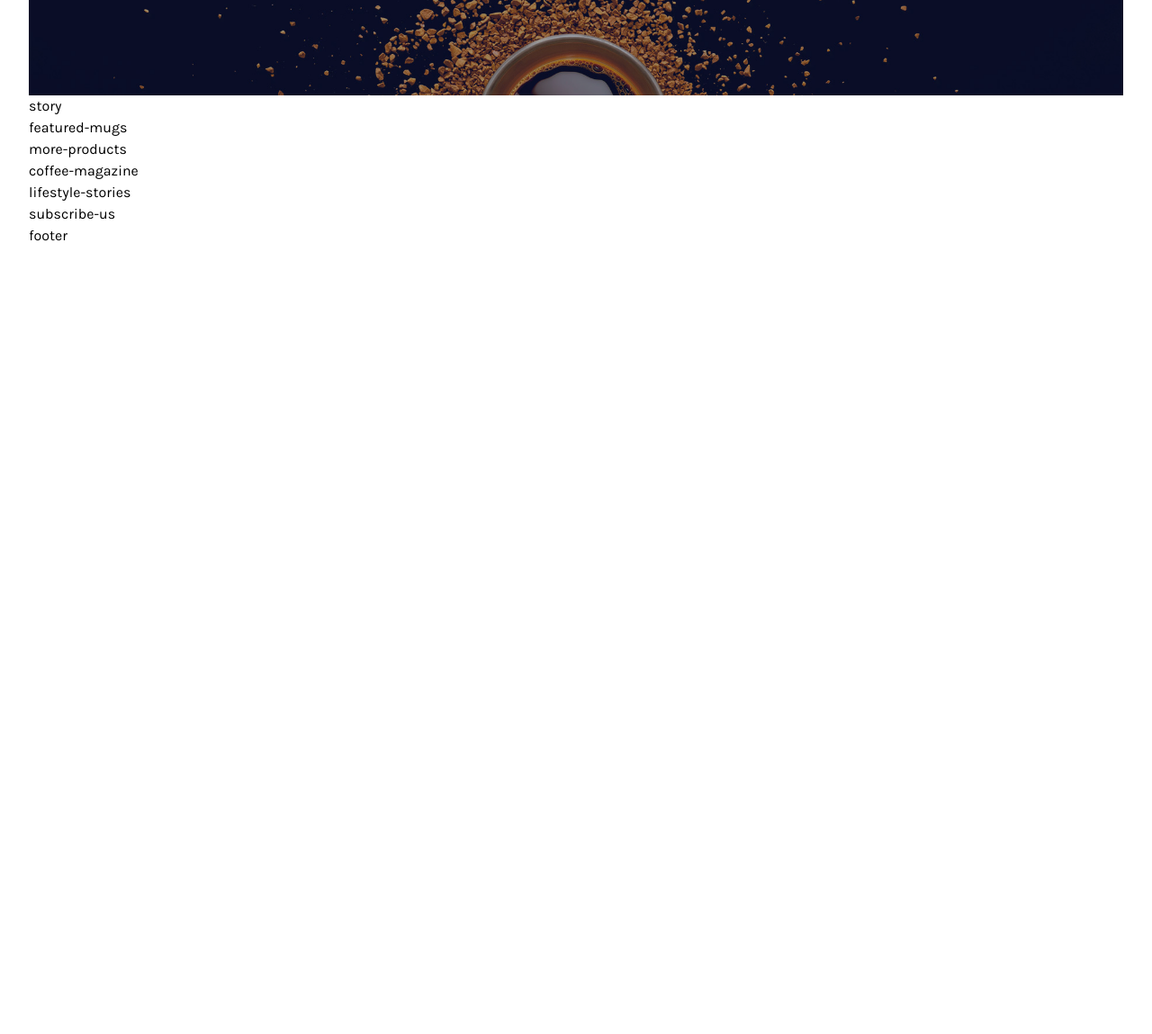
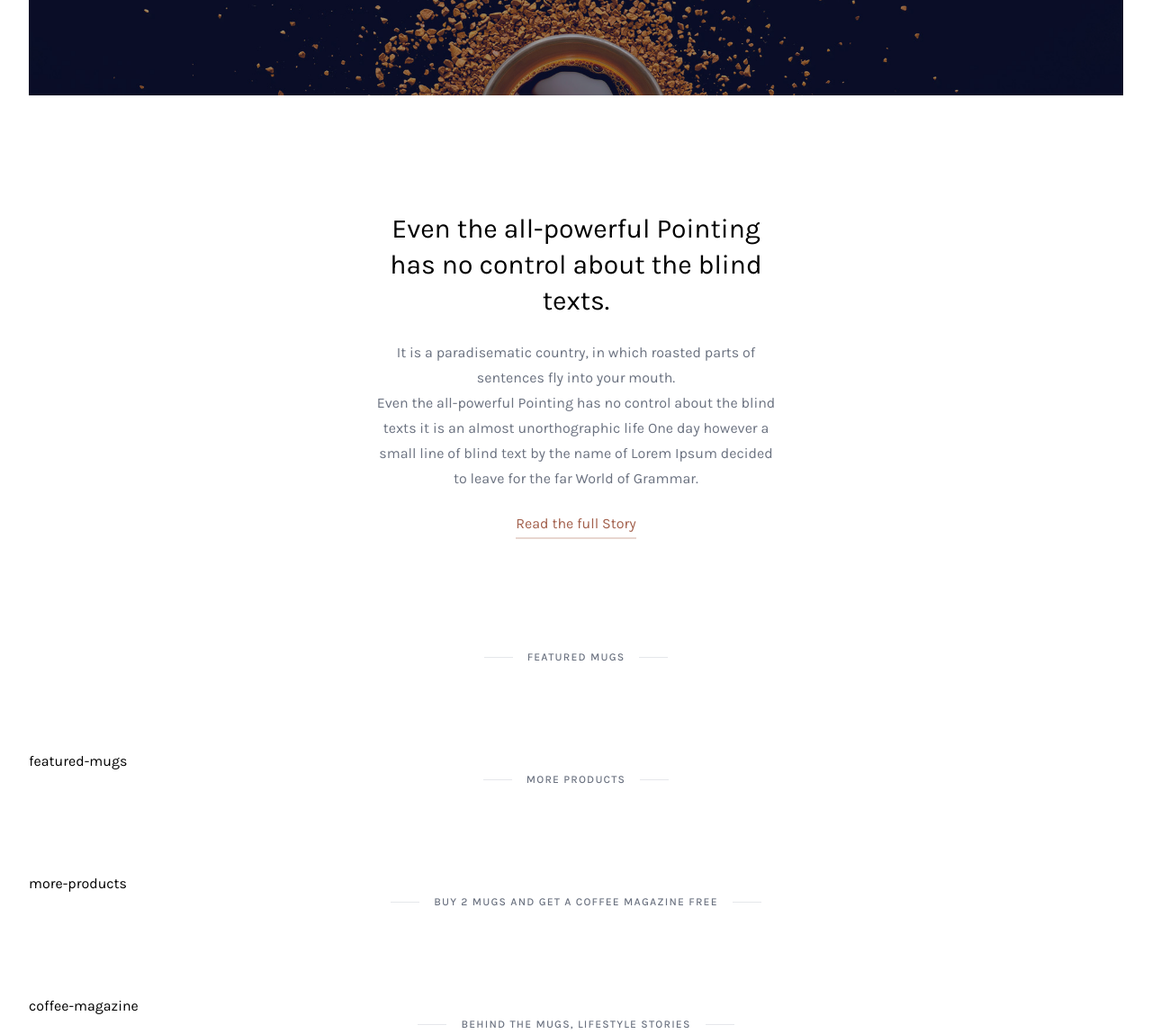
Before and after one commit to dangkhoa1195/tailwindcss-coffee-style, a website: page public/index.html in a window 1280 px wide. Shown: the part 500-1649 px from the top of the page at 90% size. Before the commit the page ends 800 px from the top, so only its background shows below. Drawn offline with Linux system fonts and the light colour scheme.

Commit message:
add story section and sub-heading

```diff
--- a/public/index.html
+++ b/public/index.html
@@ -116,14 +116,64 @@
             </div>
           </div>
           <!-- End slider -->
-          <div class="story">story</div>
+          <div class="story">
+            <div class="flex h-full w-full items-center justify-center">
+              <div
+                class="px-4 py-32 text-center sm:px-16 md:px-32 lg:px-64 xl:px-96"
+              >
+                <div class="mb-6 text-3xl font-normal leading-10">
+                  Even the all-powerful Pointing has no control about the blind
+                  texts.
+                </div>
+                <div class="mb-6 leading-7 text-gray-500">
+                  It is a paradisematic country, in which roasted parts of
+                  sentences fly into your mouth. <br />
+                  Even the all-powerful Pointing has no control about the blind
+                  texts it is an almost unorthographic life One day however a
+                  small line of blind text by the name of Lorem Ipsum decided to
+                  leave for the far World of Grammar.
+                </div>
+                <div class="">
+                  <a
+                    href="#"
+                    class="relative text-coffee-400 after:absolute after:-bottom-2 after:left-0 after:h-0.5 after:w-full after:bg-coffee-50 after:transition-all after:duration-300 after:ease-in-out hover:text-coffee-600 hover:after:bg-coffee-200"
+                    >Read the full Story</a
+                  >
+                </div>
+              </div>
+            </div>
+          </div>
           <!-- End story -->
+          <div class="ct-sub-heading">
+            <div class="ct-sub-heading-deco-line"></div>
+            <div class="ct-sub-heading-label">featured mugs</div>
+            <div class="ct-sub-heading-deco-line"></div>
+          </div>
           <div class="featured-mugs">featured-mugs</div>
           <!-- End featured-mugs -->
+          <div class="ct-sub-heading">
+            <div class="ct-sub-heading-deco-line"></div>
+            <div class="ct-sub-heading-label">more products</div>
+            <div class="ct-sub-heading-deco-line"></div>
+          </div>
           <div class="more-products">more-products</div>
           <!-- End more-products -->
+          <div class="ct-sub-heading">
+            <div class="ct-sub-heading-deco-line"></div>
+            <div class="ct-sub-heading-label">
+              Buy 2 mugs and get a coffee magazine free
+            </div>
+            <div class="ct-sub-heading-deco-line"></div>
+          </div>
           <div class="coffee-magazine">coffee-magazine</div>
           <!-- End coffee-magazine -->
+          <div class="ct-sub-heading">
+            <div class="ct-sub-heading-deco-line"></div>
+            <div class="ct-sub-heading-label">
+              Behind the mugs, lifestyle stories
+            </div>
+            <div class="ct-sub-heading-deco-line"></div>
+          </div>
           <div class="lifestyle-stories">lifestyle-stories</div>
           <!-- End lifestyle-stories -->
           <div class="subscribe-us">subscribe-us</div>
--- a/src/input.css
+++ b/src/input.css
@@ -5,7 +5,7 @@
 
 /* ct = custom */
 .ct-top-menu-item {
-  @apply relative cursor-pointer py-1 hover:text-gray-800 after:lg:absolute after:lg:bottom-0 after:lg:left-0 after:lg:h-0.5 after:lg:w-0 after:lg:bg-light-coffee after:lg:transition-all after:lg:duration-300 after:lg:ease-in-out hover:after:lg:w-full;
+  @apply relative cursor-pointer py-1 hover:text-gray-800 after:lg:absolute after:lg:bottom-0 after:lg:left-0 after:lg:h-0.5 after:lg:w-0 after:lg:bg-coffee-200 after:lg:transition-all after:lg:duration-300 after:lg:ease-in-out hover:after:lg:w-full;
 }
 .ct-top-menu-item-active {
   @apply text-gray-800;
@@ -19,3 +19,12 @@
 .ct-top-menu-expanded {
   @apply absolute top-10 z-50 w-full animate-slideDown bg-white text-center;
 }
+.ct-sub-heading {
+  @apply mb-24 flex items-center justify-center;
+}
+.ct-sub-heading-deco-line {
+  @apply h-px w-8 bg-gray-200;
+}
+.ct-sub-heading-label {
+  @apply mx-4 text-center text-xs font-medium uppercase tracking-widest text-gray-500;
+}
--- a/tailwind.config.js
+++ b/tailwind.config.js
@@ -7,7 +7,12 @@ module.exports = {
         Karla: ['Karla', 'sans-serif'],
       },
       colors: {
-        'light-coffee': '#C89F94',
+        coffee: {
+          50: '#E8D6D0',
+          200: '#C89F94',
+          400: '#A25F4B',
+          600: '#744838',
+        },
       },
       keyframes: {
         slideDown: {
```
Also changed, not shown: public/output.css.
